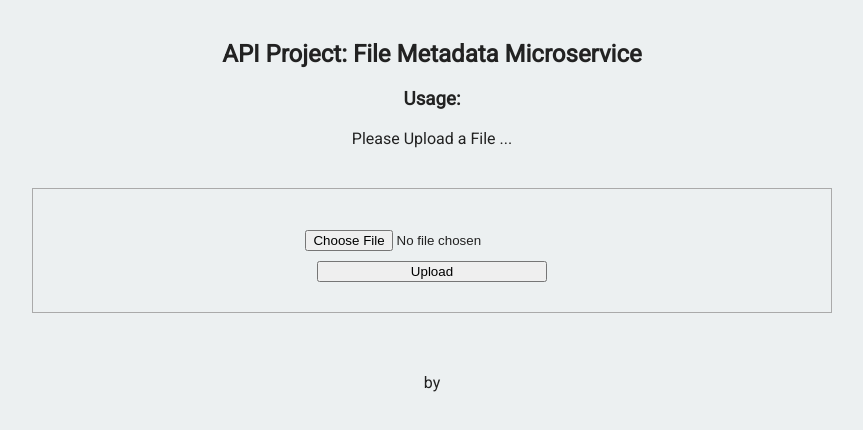
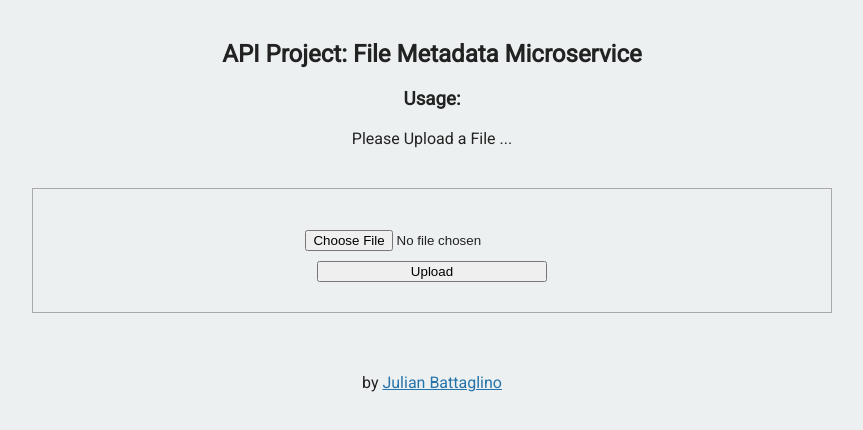
Before and after one commit to julianbattaglino/fcc-project-filemetadata, a website: page views/index.html in a window 1280 px wide. Shown: the whole page, without its empty margins (208-1071 px from the left). Drawn offline with Linux system fonts and the light colour scheme.

Commit message:
index modify

```diff
--- a/views/index.html
+++ b/views/index.html
@@ -27,7 +27,7 @@
       <div class="footer">
         <p>
           by
-          <a href="http://www.studiokrass.com.ar"></a>
+          <a href="http://www.studiokrass.com.ar">Julian Battaglino</a>
         </p>
       </div>
    </body>
```
